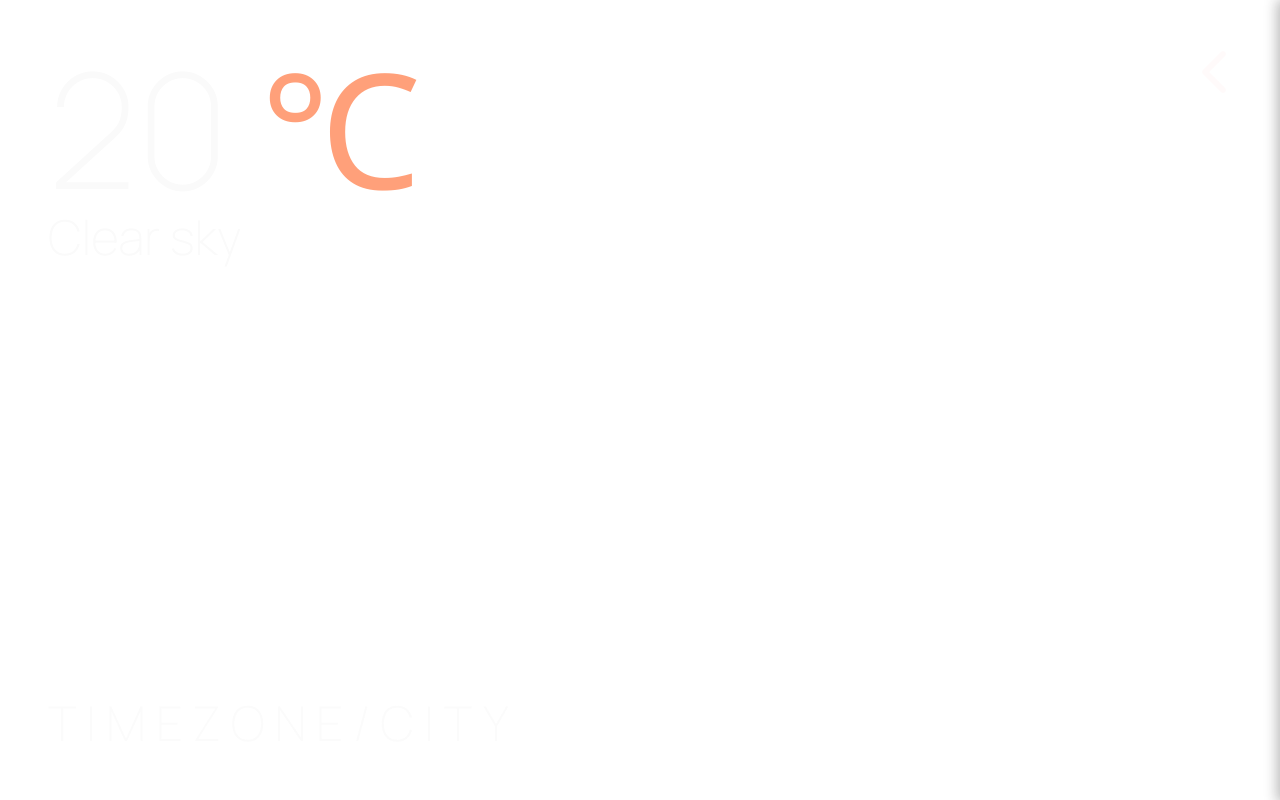
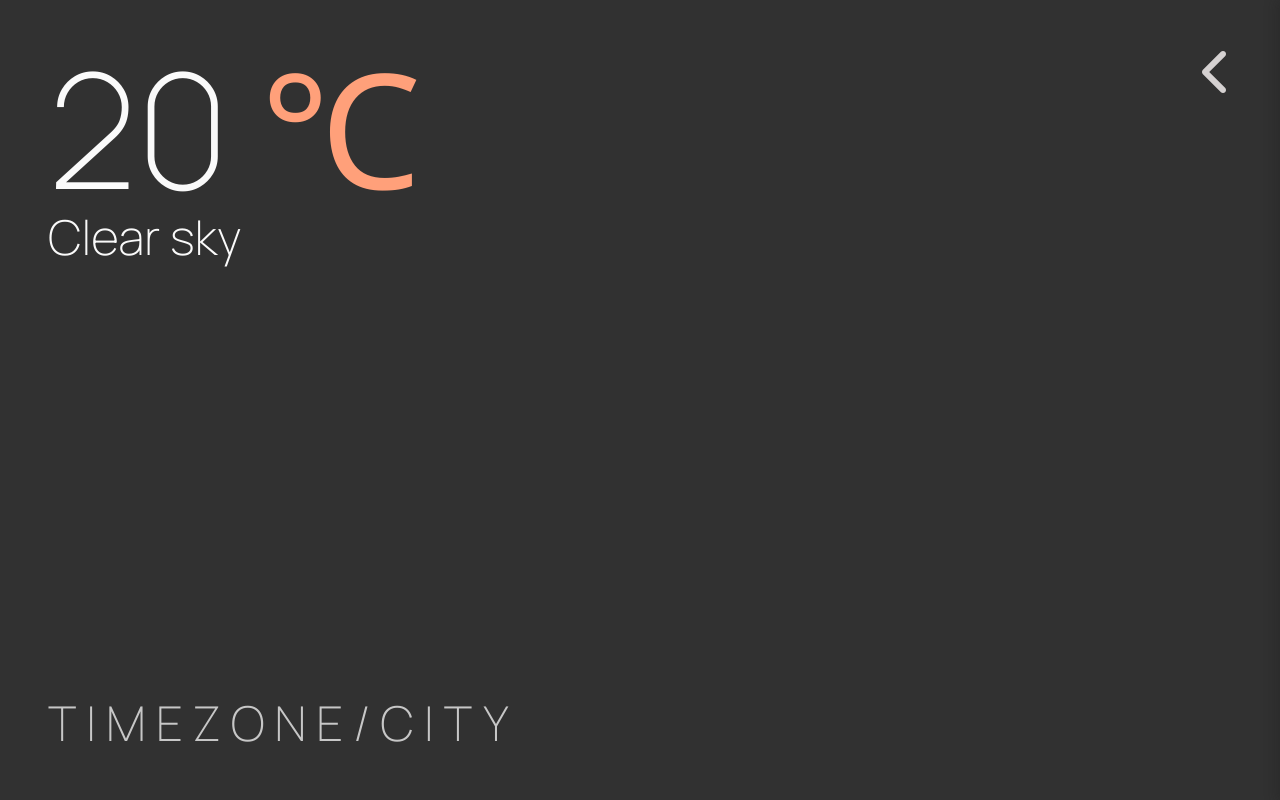
Before and after one commit to tonaye-aye/weathertones, a PHP site: page / in a window 1280 px wide; the page is wider, and only the part inside the window is pictured. Run offline with PHP 8.4, Linux system fonts and the light colour scheme; some libraries are stand-ins or nearby versions.

Commit message:
10th commit

```diff
--- a/style.css
+++ b/style.css
@@ -28,6 +28,7 @@ body {
   line-height: 1.2;
   color: #fafafa;
   overflow: hidden;
+  background: #313131;
 }
 /* .home {
   background: linear-gradient(
```
